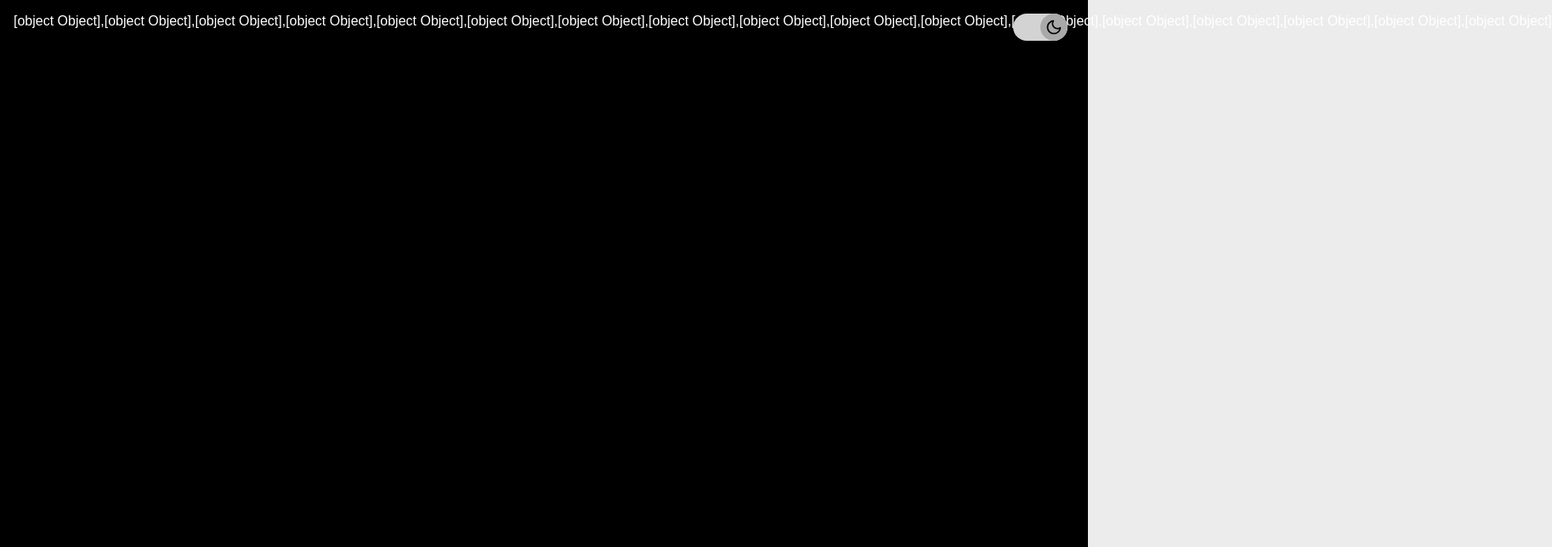
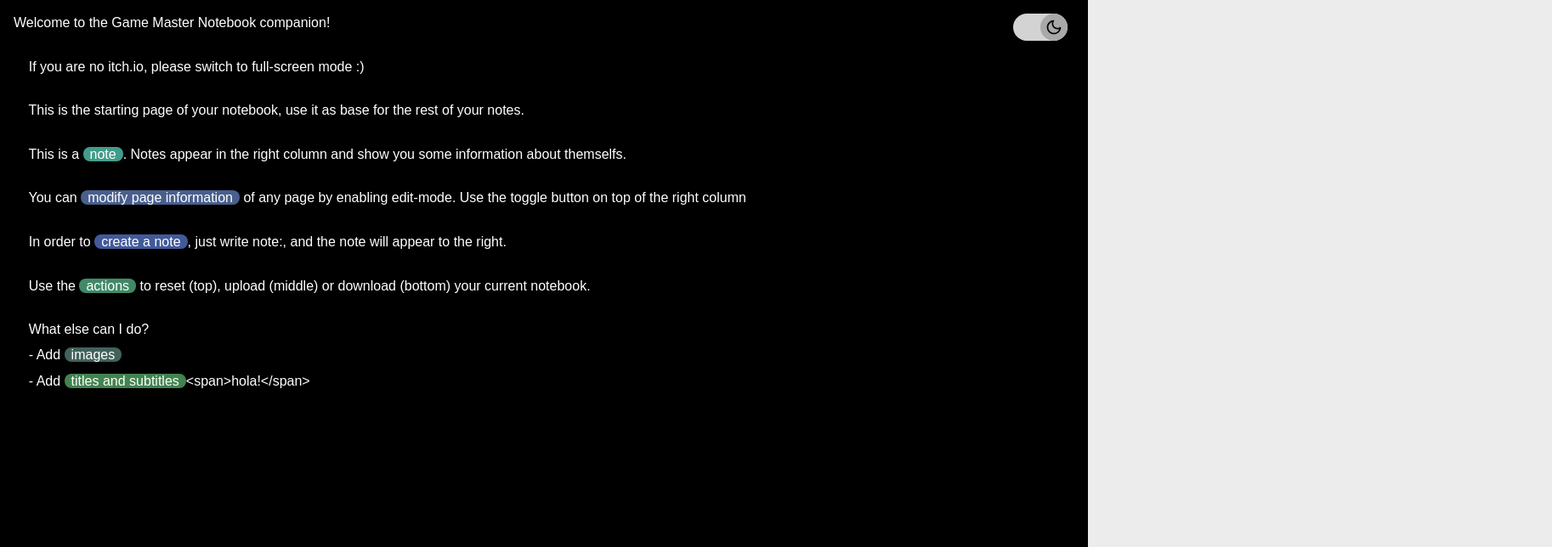
Before and after one commit to joseignacioLS/GMNotebook, a Next.js app: page / in a window 1280 px wide. Shown: the top 644 px of the page at 85% size, 1826 px wide, since content can reach past the window. Built offline with nearby package versions, Linux system fonts and the light colour scheme; a web font is replaced by a local one.

Commit message:
more tests

```diff
--- a/src/components/EditablePage/EditablePage.tsx
+++ b/src/components/EditablePage/EditablePage.tsx
@@ -58,10 +58,6 @@ const EditablePage = () => {
   };
 
   useEffect(() => {
-    setCaret(inputRef.current, cursorPosition);
-  }, [text]);
-
-  useEffect(() => {
     document.addEventListener("keydown", (event) => {
       if (event.key === "Enter") {
         document.execCommand("insertLineBreak");
@@ -69,6 +65,10 @@ const EditablePage = () => {
       }
     });
   }, []);
+
+  useEffect(() => {
+    setCaret(inputRef.current, cursorPosition);
+  }, [text]);
 
   useEffect(() => {
     const newText = processText(item.text);
@@ -83,12 +83,11 @@ const EditablePage = () => {
       contentEditable
       onInput={(e) => {
         getCaret();
-        setText(inputRef.current.innerHTML);
+        setText(processText(inputRef.current.textContent))
       }}
-      dangerouslySetInnerHTML={{
-        __html: text,
-      }}
-    ></div>
+    >
+      {text}
+    </div>
   );
 };
 
```
